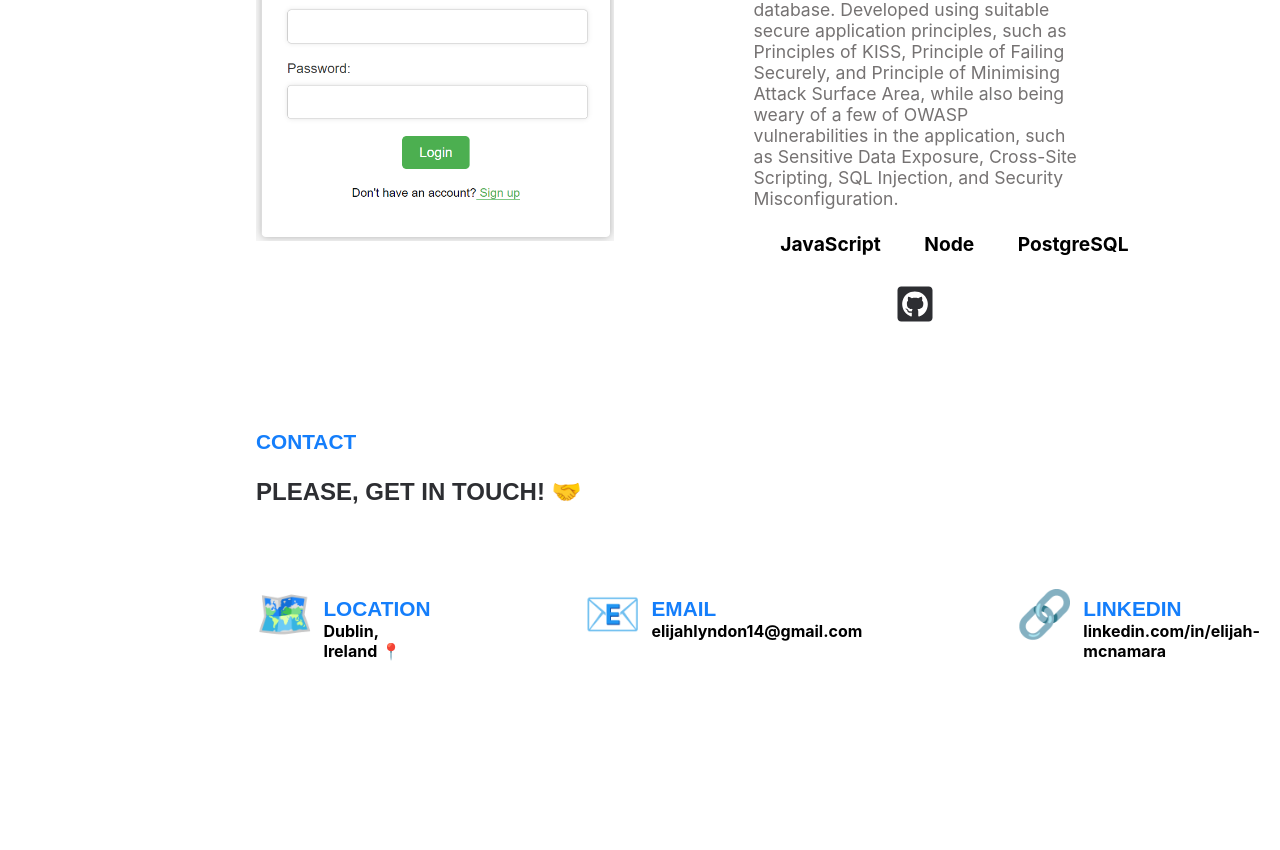
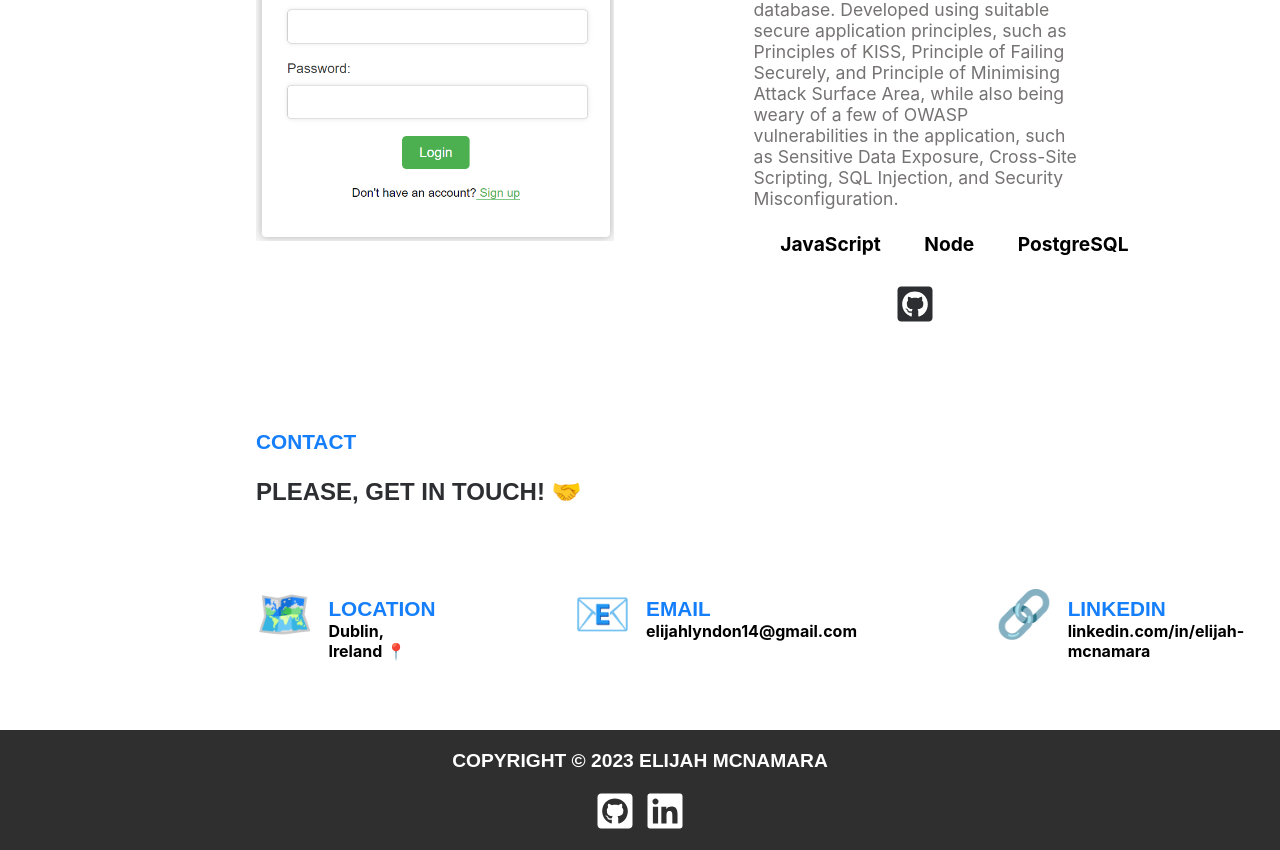
Before and after one commit to Elijah10000/personal-website, a Next.js app: page / in a window 1280 px wide. Shown: the part 2750-3600 px from the top of the page. Before the commit the page ends 3429 px from the top, so only its background shows below. Built offline with nearby package versions, Linux system fonts and the light colour scheme.

Commit message:
main-stuff-finished-just-responsive-left

```diff
--- a/pages/index.tsx
+++ b/pages/index.tsx
@@ -5,7 +5,7 @@ import { DiCss3 } from 'react-icons/di';
 import { FaReact, FaNodeJs } from 'react-icons/fa';
 import { IoLogoJavascript } from 'react-icons/io5';
 import { SiStyledcomponents, SiNextdotjs, SiTypescript } from 'react-icons/si';
-import { Bio, Container, ImageContainer, IntroContainer, Socials, TechIcon, TechStackContainer, WarpedImage, FIQ, TextContainer, ProjectListIntro, TechnologiesContainer, TechnologyItem, GitHubIconFIQ, Image, BookReviewApp, BookTextContainer, BookTechnologiesContainer, BookTechnologyItem, BookGitHubIconFIQ, BookImage, SecurityScreen, SecurityScreenTextContainer, SecurityScreenTechnologyItem, SecurityScreenTechnologiesContainer, SecurityScreenGitHubIconFIQ, SecurityScreenImage, MenuBar, Nav, AboutMe, AboutMeTextContainer, ContactMe, Icon, ContactInformation, Text, Title, ContactItem, InformationTitle } from '../styles/index-styles';
+import { Bio, Container, ImageContainer, IntroContainer, Socials, TechIcon, TechStackContainer, WarpedImage, FIQ, TextContainer, ProjectListIntro, TechnologiesContainer, TechnologyItem, GitHubIconFIQ, Image, BookReviewApp, BookTextContainer, BookTechnologiesContainer, BookTechnologyItem, BookGitHubIconFIQ, BookImage, SecurityScreen, SecurityScreenTextContainer, SecurityScreenTechnologyItem, SecurityScreenTechnologiesContainer, SecurityScreenGitHubIconFIQ, SecurityScreenImage, MenuBar, Nav, AboutMe, AboutMeTextContainer, ContactMe, Icon, ContactInformation, Text, Title, ContactItem, InformationTitle, Footer, FooterSocials } from '../styles/index-styles';
 
 const TechStack = () => {
   return (
@@ -207,6 +207,20 @@ const Home = () => {
         </ContactInformation>
       </ContactMe>
       </section>
+
+      <Footer>
+        <p>Copyright © 2023 Elijah McNamara</p>
+
+        <FooterSocials>
+          <a href="https://github.com/Elijah10000">
+            <FaGithubSquare className="fa" style={{ fontSize: '40px' }} />
+          </a>
+          <a href="https://linkedin.com/in/elijah-mcnamara">
+            <FaLinkedin className="fa" style={{ fontSize: '40px' }} />
+          </a>
+        </FooterSocials>
+      </Footer>
+
     </Container>
   );
 };
--- a/styles/index-styles.tsx
+++ b/styles/index-styles.tsx
@@ -139,10 +139,11 @@ export const Socials = styled.div`
 `;
 
 export const TechStackContainer = styled.div`
+
   h3 {
     border-right: 2px solid rgba(45,46,50,.5);
     padding-right: 1.5rem;
-  }
+    }
 
   display: flex;
   justify-content: center;
@@ -613,6 +614,7 @@ export const ContactInformation = styled.div`
   display: flex;
   gap: 15%;
   margin-top: 4%;
+  margin-right: 10%;
 `;
 
 export const ContactItem = styled.div`
@@ -622,7 +624,7 @@ export const ContactItem = styled.div`
 
 export const Icon = styled.h1`
   font-size: 46px;
-  margin-right: 10px;
+  margin-right: 15px;
 `;
 
 export const Text = styled.div`
@@ -649,3 +651,34 @@ export const Text = styled.div`
 
 export const InformationTitle = styled.h4`
 `;
+
+export const Footer = styled.footer`
+  margin-top: 4%;
+  background-color: #2f2f2f;
+  width: 100%;
+  height: 120px;
+
+  p {
+    color: #ffffff;
+    font-size: 1.2rem;
+    font-weight: 800;
+    text-transform: uppercase;
+    font-family: Poppins, sans-serif;
+    text-align: center;
+  }
+`;
+
+export const FooterSocials = styled.div`
+  display: flex;
+  color: #ffffff;
+  justify-content: center;
+  gap: 10px;
+  transition: transform 0.3s ease;
+
+  a {
+      &:hover {
+        color: #147efb;
+        transform: scale(1.07);
+      }
+    }
+`;
```
